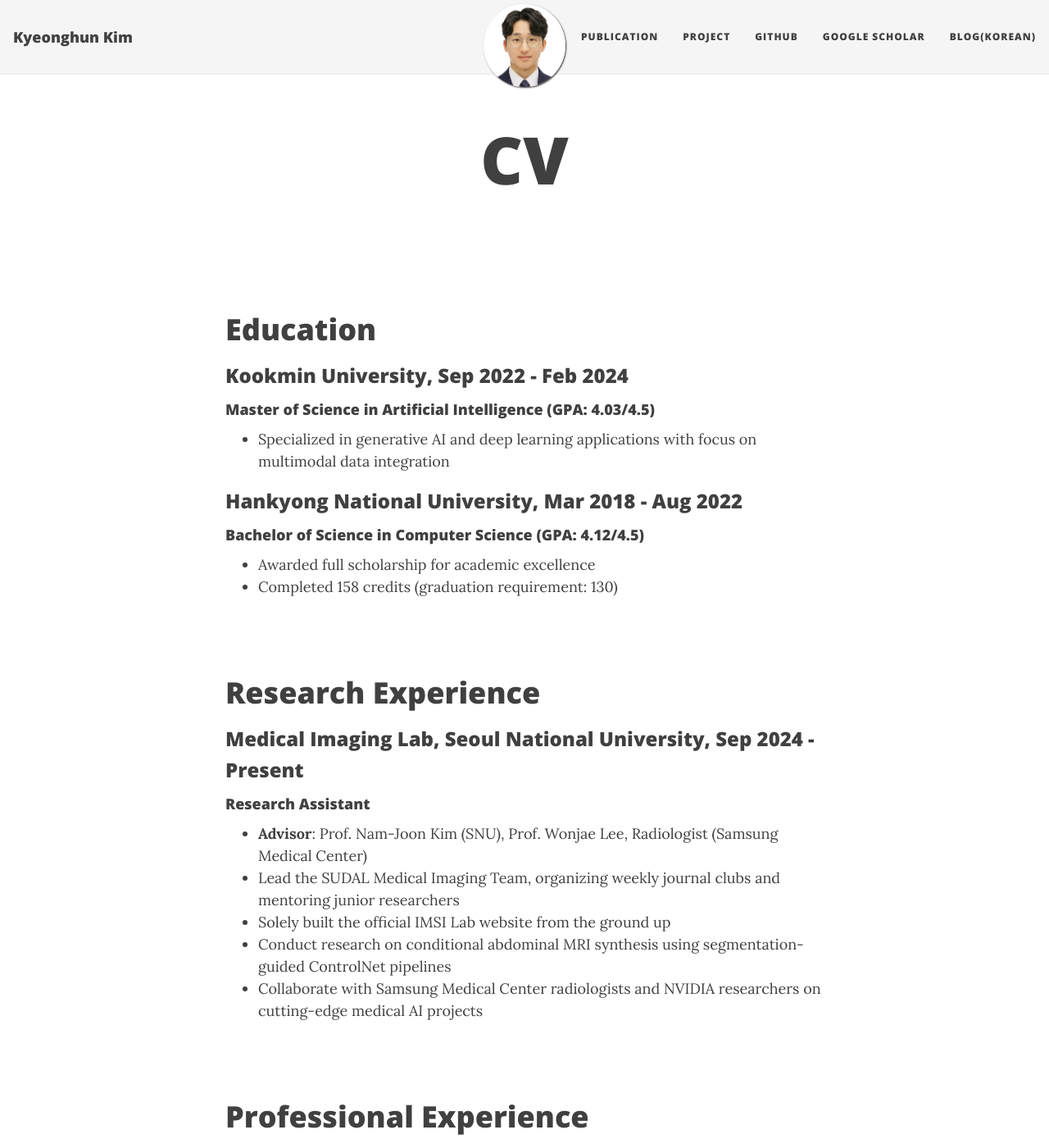
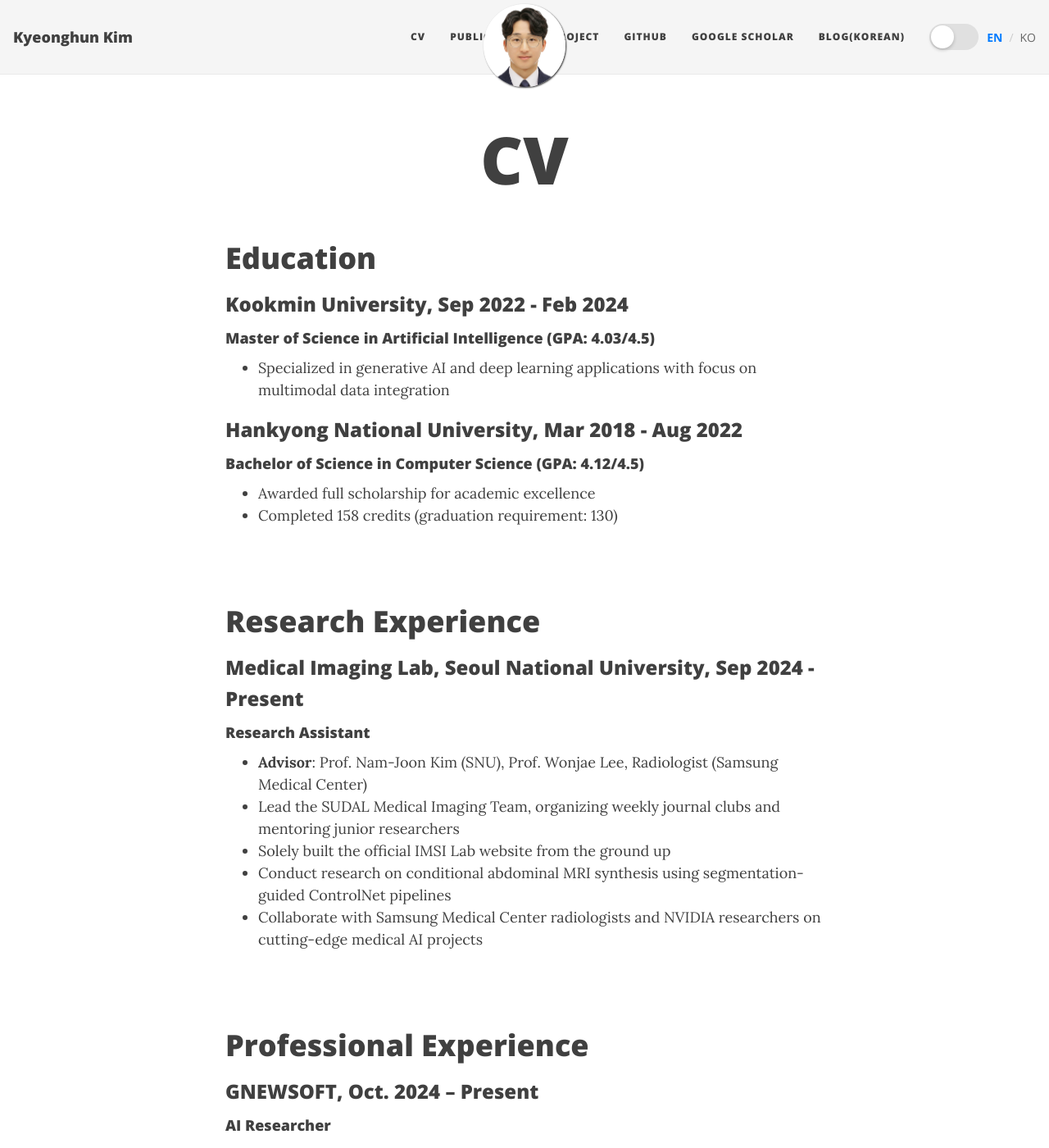
Before and after one commit to khkim1729/khkim1729.github.io, a Jekyll site: the page built from CV.md, in a window 1280 px wide and 1400 px high. Shown: the whole window at 82% size. Built offline with Jekyll 4.4.1, drawn with Linux system fonts in a browser that asks for light colours; nearby versions of some CDN libraries.

Commit message:
Improve language switcher design and layout

```diff
--- a/CV.md
+++ b/CV.md
@@ -2,10 +2,6 @@
 layout: page
 title: CV
 ---
-
-{% include language-switcher.html %}
-
-<br/>
 
 # Education
 
--- a/_includes/language-switcher.html
+++ b/_includes/language-switcher.html
@@ -1,25 +1,110 @@
-<div id="language-switcher" style="position: fixed; top: 20px; right: 20px; z-index: 1000; background: rgba(255,255,255,0.9); padding: 10px; border-radius: 5px; box-shadow: 0 2px 10px rgba(0,0,0,0.1);">
-  <button onclick="toggleLanguage()" id="lang-toggle" style="border: none; background: #007bff; color: white; padding: 8px 12px; border-radius: 4px; cursor: pointer; font-weight: bold;">
-    🇰🇷 한국어
-  </button>
+<style>
+.lang-toggle-container {
+  display: flex;
+  align-items: center;
+  margin-left: 15px;
+}
+
+.lang-toggle {
+  position: relative;
+  width: 60px;
+  height: 32px;
+  background: #e0e0e0;
+  border-radius: 16px;
+  border: none;
+  cursor: pointer;
+  transition: all 0.3s ease;
+  outline: none;
+}
+
+.lang-toggle.active {
+  background: #007bff;
+}
+
+.lang-toggle::before {
+  content: '';
+  position: absolute;
+  top: 2px;
+  left: 2px;
+  width: 28px;
+  height: 28px;
+  background: white;
+  border-radius: 50%;
+  transition: transform 0.3s ease;
+  box-shadow: 0 2px 4px rgba(0,0,0,0.2);
+}
+
+.lang-toggle.active::before {
+  transform: translateX(28px);
+}
+
+.lang-labels {
+  display: flex;
+  align-items: center;
+  margin-left: 10px;
+  font-size: 14px;
+  font-weight: 500;
+}
+
+.lang-label {
+  color: #666;
+  transition: color 0.3s ease;
+}
+
+.lang-label.active {
+  color: #007bff;
+  font-weight: bold;
+}
+
+.lang-separator {
+  margin: 0 8px;
+  color: #ccc;
+}
+
+@media (max-width: 768px) {
+  .lang-toggle-container {
+    margin-left: 10px;
+    margin-right: 15px;
+  }
+  .lang-labels {
+    display: none;
+  }
+}
+</style>
+
+<div class="lang-toggle-container">
+  <button class="lang-toggle" id="lang-toggle" onclick="toggleLanguage()"></button>
+  <div class="lang-labels">
+    <span class="lang-label active" id="en-label">EN</span>
+    <span class="lang-separator">/</span>
+    <span class="lang-label" id="ko-label">KO</span>
+  </div>
 </div>
 
 <script>
-let currentLang = 'en';
+let currentLang = localStorage.getItem('language') || 'en';
 
 function toggleLanguage() {
-  const button = document.getElementById('lang-toggle');
-  const isKorean = currentLang === 'kr';
+  const toggle = document.getElementById('lang-toggle');
+  const enLabel = document.getElementById('en-label');
+  const koLabel = document.getElementById('ko-label');
 
-  if (isKorean) {
+  if (currentLang === 'en') {
+    currentLang = 'kr';
+    toggle.classList.add('active');
+    enLabel.classList.remove('active');
+    koLabel.classList.add('active');
+    showKorean();
+  } else {
     currentLang = 'en';
-    button.innerHTML = '🇰🇷 한국어';
+    toggle.classList.remove('active');
+    enLabel.classList.add('active');
+    koLabel.classList.remove('active');
     showEnglish();
-  } else {
-    currentLang = 'kr';
-    button.innerHTML = '🇺🇸 English';
-    showKorean();
   }
+
+  // 선택 상태 저장
+  localStorage.setItem('language', currentLang);
 }
 
 function showEnglish() {
@@ -32,8 +117,22 @@
   document.querySelectorAll('.lang-kr').forEach(el => el.style.display = 'block');
 }
 
-// 초기화 - 영어가 기본값
+// 초기화
 document.addEventListener('DOMContentLoaded', function() {
-  showEnglish();
+  const toggle = document.getElementById('lang-toggle');
+  const enLabel = document.getElementById('en-label');
+  const koLabel = document.getElementById('ko-label');
+
+  if (currentLang === 'kr') {
+    toggle.classList.add('active');
+    enLabel.classList.remove('active');
+    koLabel.classList.add('active');
+    showKorean();
+  } else {
+    toggle.classList.remove('active');
+    enLabel.classList.add('active');
+    koLabel.classList.remove('active');
+    showEnglish();
+  }
 });
 </script>
--- a/_includes/nav.html
+++ b/_includes/nav.html
@@ -30,6 +30,7 @@
           </li>
         {%- endif -%}
       {%- endfor -%}
+      {% include language-switcher.html %}
     </ul>
   </div>
 
```
Also changed, not shown: index.md (+2 -10 lines), publication.md (+0 -2 lines).
